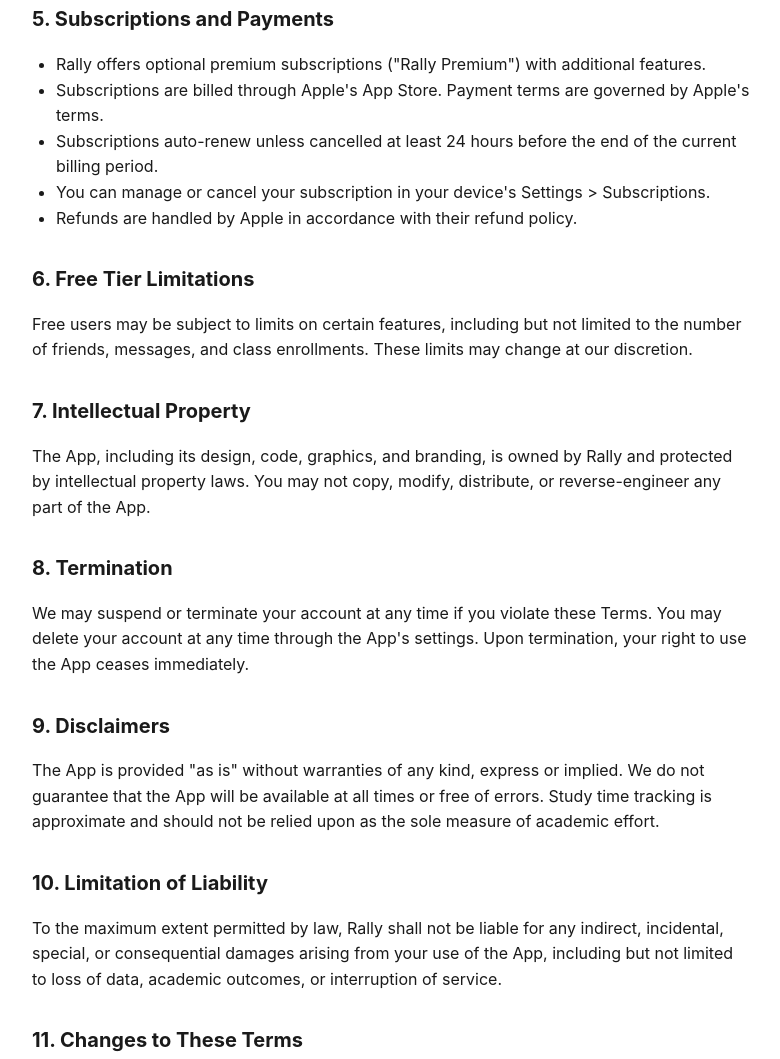
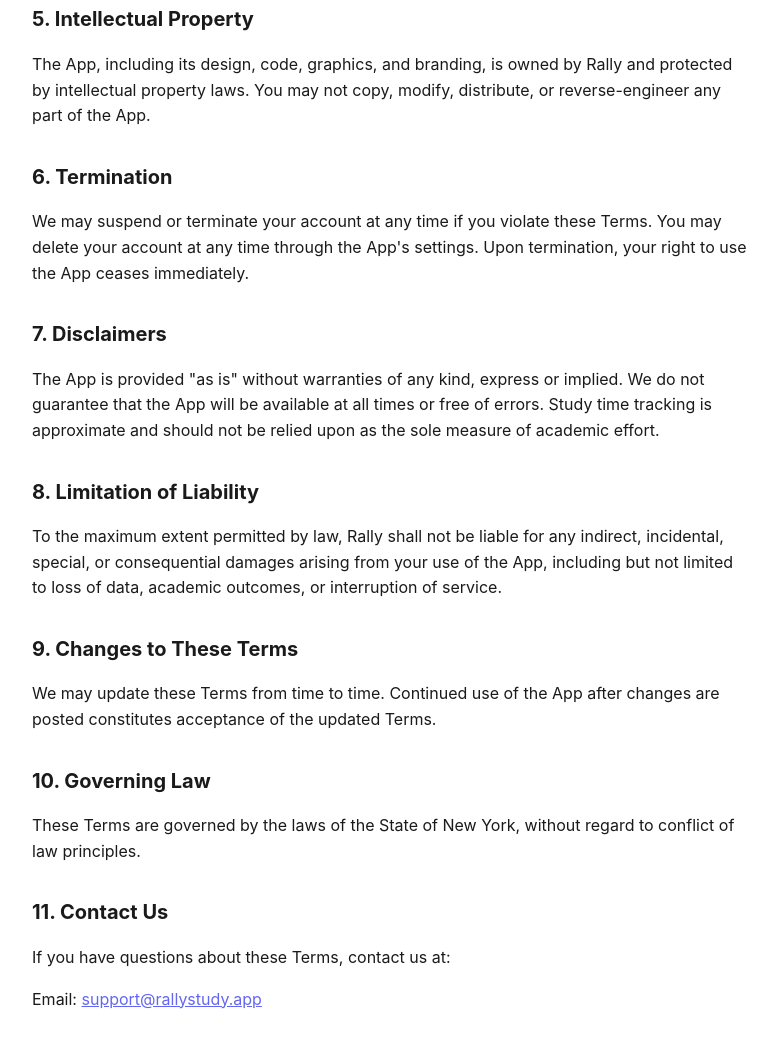
Before and after one commit to shraypatell/rally-legal, a plain HTML site: page terms.html in a window 1280 px wide. Shown: the part 1056-2115 px from the top of the page, without its empty margins (248-1028 px from the left). Drawn offline with Linux system fonts and the light colour scheme.

Commit message:
Update terms.html

```diff
--- a/terms.html
+++ b/terms.html
@@ -46,37 +46,25 @@
   <p>You retain ownership of content you create (messages, display names, profile information). By using the App, you grant us a license to display this content to other users as part of the App's functionality (e.g., showing your messages in chat rooms, your name on leaderboards).</p>
   <p>We reserve the right to remove content that violates these Terms.</p>
 
-  <h2>5. Subscriptions and Payments</h2>
-  <ul>
-    <li>Rally offers optional premium subscriptions ("Rally Premium") with additional features.</li>
-    <li>Subscriptions are billed through Apple's App Store. Payment terms are governed by Apple's terms.</li>
-    <li>Subscriptions auto-renew unless cancelled at least 24 hours before the end of the current billing period.</li>
-    <li>You can manage or cancel your subscription in your device's Settings > Subscriptions.</li>
-    <li>Refunds are handled by Apple in accordance with their refund policy.</li>
-  </ul>
-
-  <h2>6. Free Tier Limitations</h2>
-  <p>Free users may be subject to limits on certain features, including but not limited to the number of friends, messages, and class enrollments. These limits may change at our discretion.</p>
-
-  <h2>7. Intellectual Property</h2>
+  <h2>5. Intellectual Property</h2>
   <p>The App, including its design, code, graphics, and branding, is owned by Rally and protected by intellectual property laws. You may not copy, modify, distribute, or reverse-engineer any part of the App.</p>
 
-  <h2>8. Termination</h2>
+  <h2>6. Termination</h2>
   <p>We may suspend or terminate your account at any time if you violate these Terms. You may delete your account at any time through the App's settings. Upon termination, your right to use the App ceases immediately.</p>
 
-  <h2>9. Disclaimers</h2>
+  <h2>7. Disclaimers</h2>
   <p>The App is provided "as is" without warranties of any kind, express or implied. We do not guarantee that the App will be available at all times or free of errors. Study time tracking is approximate and should not be relied upon as the sole measure of academic effort.</p>
 
-  <h2>10. Limitation of Liability</h2>
+  <h2>8. Limitation of Liability</h2>
   <p>To the maximum extent permitted by law, Rally shall not be liable for any indirect, incidental, special, or consequential damages arising from your use of the App, including but not limited to loss of data, academic outcomes, or interruption of service.</p>
 
-  <h2>11. Changes to These Terms</h2>
+  <h2>9. Changes to These Terms</h2>
   <p>We may update these Terms from time to time. Continued use of the App after changes are posted constitutes acceptance of the updated Terms.</p>
 
-  <h2>12. Governing Law</h2>
+  <h2>10. Governing Law</h2>
   <p>These Terms are governed by the laws of the State of New York, without regard to conflict of law principles.</p>
 
-  <h2>13. Contact Us</h2>
+  <h2>11. Contact Us</h2>
   <p>If you have questions about these Terms, contact us at:</p>
   <p>Email: <a href="mailto:support@rallystudy.app">support@rallystudy.app</a></p>
 </body>
```
